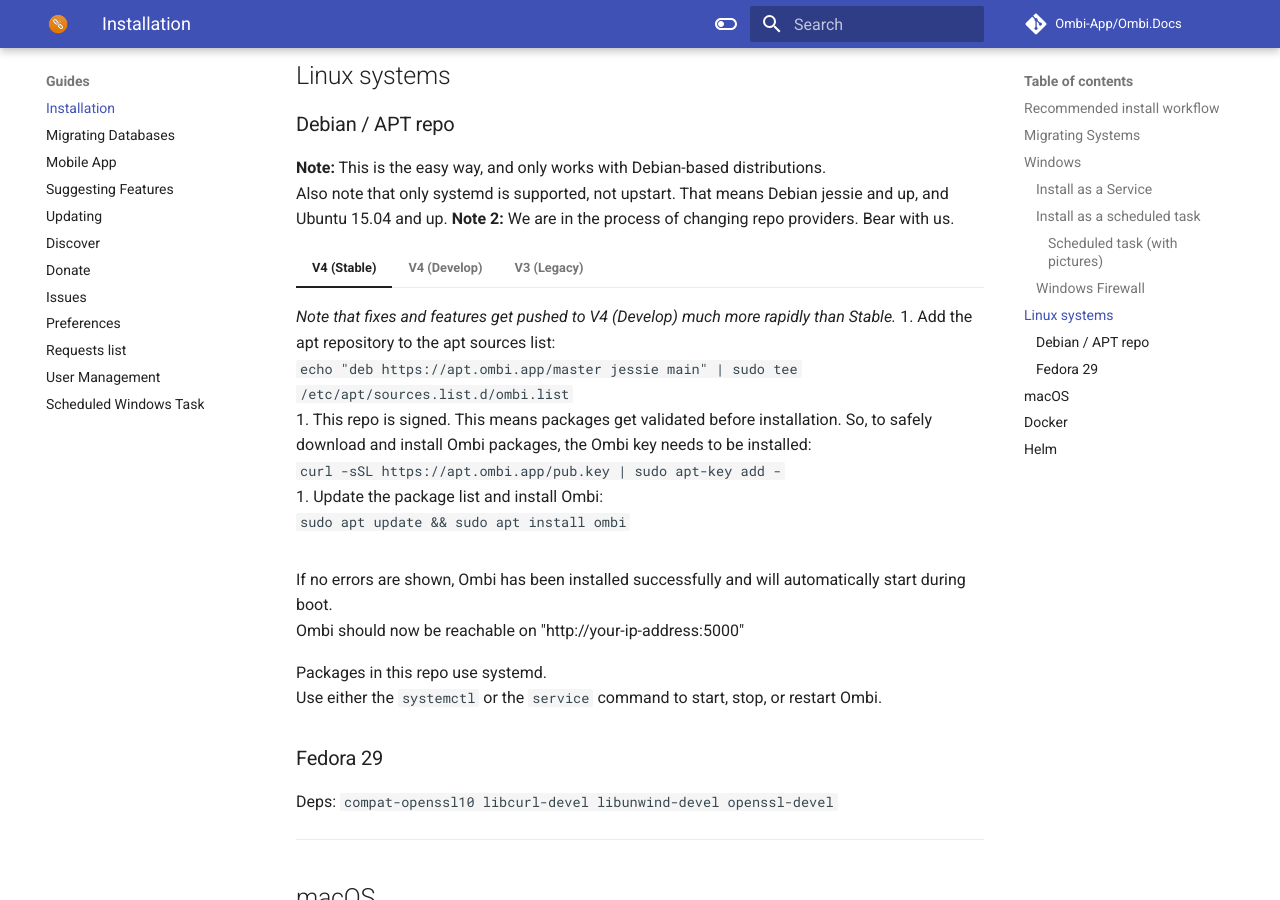
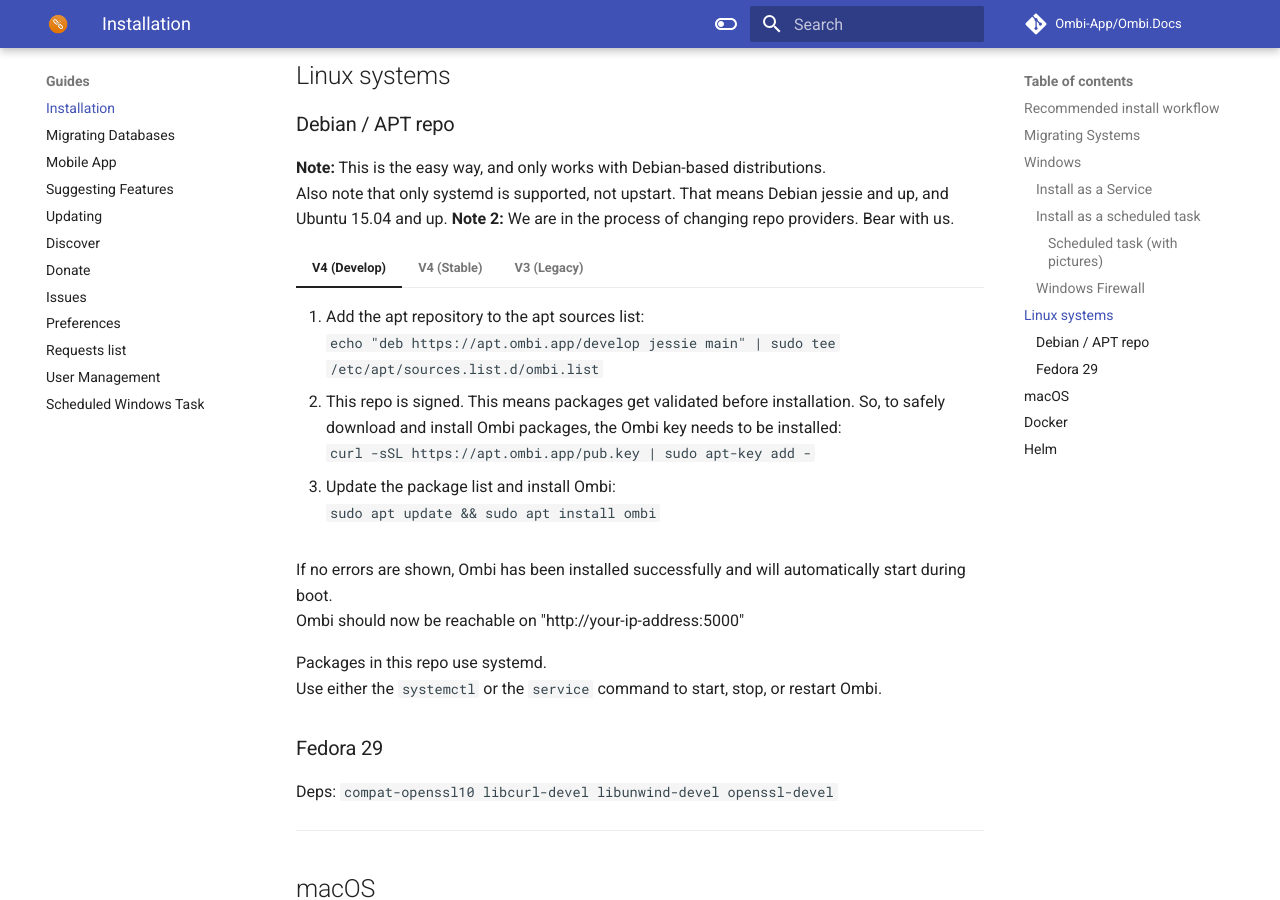
Before and after one commit to Ombi-app/Ombi.Docs, an MkDocs documentation site: the page built from docs/guides/installation.md, in a window 1280 px wide and 900 px high, scrolled down 3805 px. Built offline with MkDocs 1.6.1 and Material for MkDocs 9.7.7, drawn with Linux system fonts in a browser that asks for light colours; comment, search, counter and statistics services are not loaded; some of the changed lines change nothing that is shown.

Commit message:
formatting.

```diff
--- a/docs/guides/installation.md
+++ b/docs/guides/installation.md
@@ -133,18 +133,18 @@
 Also note that only systemd is supported, not upstart. That means Debian jessie and up, and Ubuntu 15.04 and up.
 **Note 2:**  We are in the process of changing repo providers. Bear with us.
 
-=== "V4 (Stable)"
-    _Note that fixes and features get pushed to V4 (Develop) much more rapidly than Stable._
+=== "V4 (Develop)"
     1. Add the apt repository to the apt sources list:
-    `echo "deb https://apt.ombi.app/master jessie main" | sudo tee /etc/apt/sources.list.d/ombi.list`
+    `echo "deb https://apt.ombi.app/develop jessie main" | sudo tee /etc/apt/sources.list.d/ombi.list`
     1. This repo is signed. This means packages get validated before installation. So, to safely download and install Ombi packages, the Ombi key needs to be installed:
     `curl -sSL https://apt.ombi.app/pub.key | sudo apt-key add -`
     1. Update the package list and install Ombi:
     `sudo apt update && sudo apt install ombi`
 
-=== "V4 (Develop)"
+=== "V4 (Stable)"
+    _Note that this is the 'slow' ring. Fixes and features get pushed to V4 (Develop) much more rapidly than Stable._
     1. Add the apt repository to the apt sources list:
-    `echo "deb https://apt.ombi.app/develop jessie main" | sudo tee /etc/apt/sources.list.d/ombi.list`
+    `echo "deb https://apt.ombi.app/master jessie main" | sudo tee /etc/apt/sources.list.d/ombi.list`
     1. This repo is signed. This means packages get validated before installation. So, to safely download and install Ombi packages, the Ombi key needs to be installed:
     `curl -sSL https://apt.ombi.app/pub.key | sudo apt-key add -`
     1. Update the package list and install Ombi:
```
